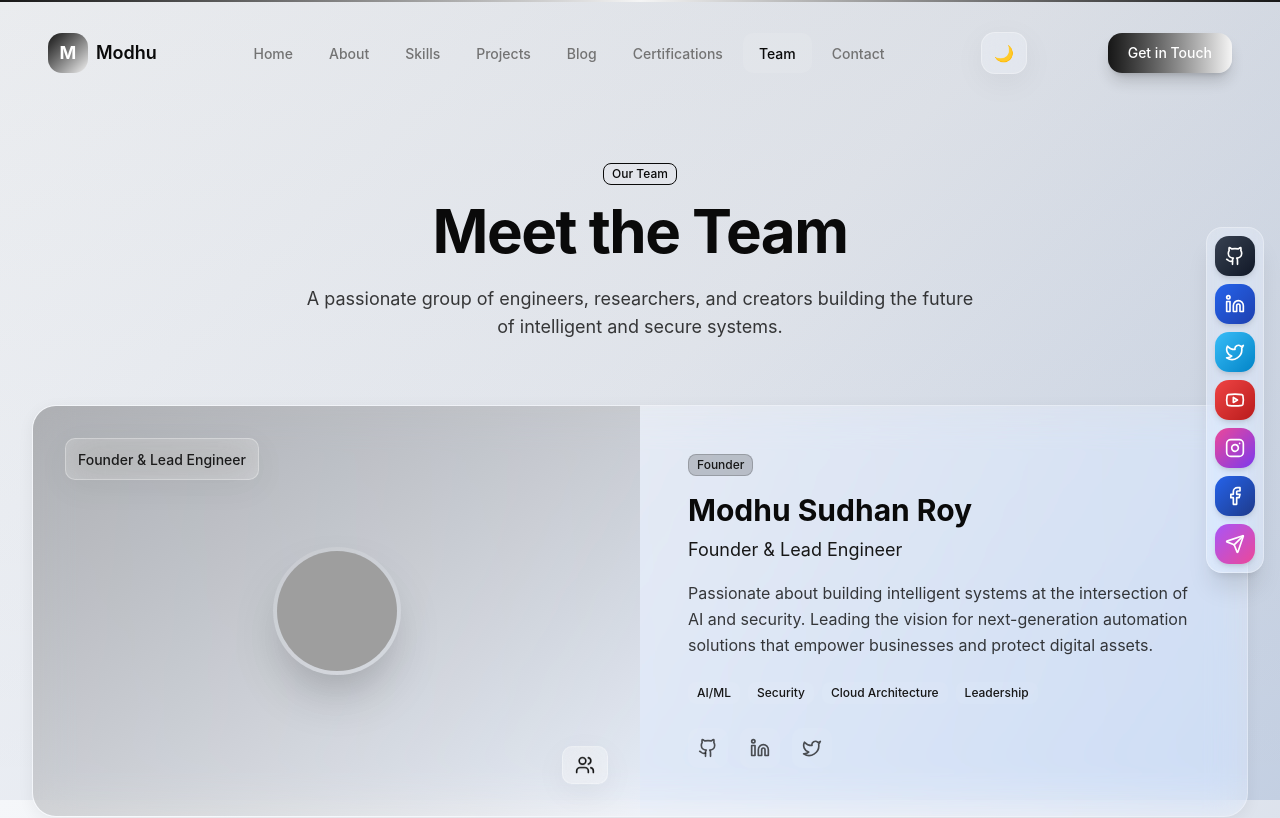
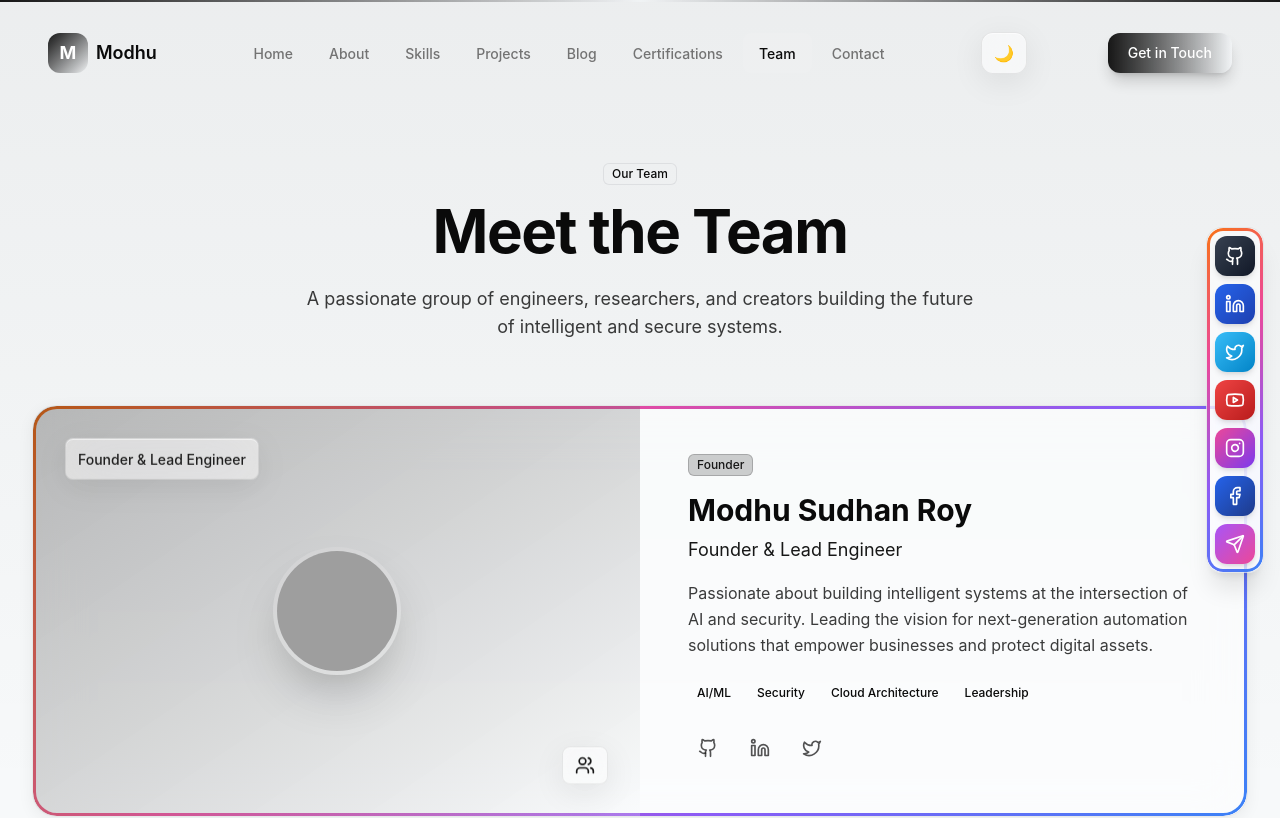
Before and after one commit to modhu-cps/modhu-protfoli, a Next.js app: page /team in a window 1280 px wide. Shown: the top 818 px of the page. Built offline with nearby package versions, Linux system fonts and the light colour scheme; grey boxes are pictures that could not be loaded.

Commit message:
Refactor globals.css for improved styling
Updated CSS variables for light and dark modes, improved glass effect styles, and refined card component styles.

```diff
--- a/app/globals.css
+++ b/app/globals.css
@@ -1,79 +1,60 @@
-@import 'tailwindcss';
-@import 'tw-animate-css';
+@import "tailwindcss";
+@import "tw-animate-css";
 
 @custom-variant dark (&:is(.dark *));
 
+/* =========================
+   ROOT (LIGHT MODE)
+========================= */
 :root {
-  --background: oklch(1 0 0);
+  --background: oklch(0.98 0.003 240);
   --foreground: oklch(0.145 0 0);
-  --card: oklch(1 0 0);
+  --card: oklch(1 0 0 / 0.75);
   --card-foreground: oklch(0.145 0 0);
-  --popover: oklch(1 0 0);
+  --popover: oklch(1 0 0 / 0.85);
   --popover-foreground: oklch(0.145 0 0);
   --primary: oklch(0.205 0 0);
   --primary-foreground: oklch(0.985 0 0);
-  --secondary: oklch(0.97 0 0);
-  --secondary-foreground: oklch(0.205 0 0);
-  --muted: oklch(0.97 0 0);
+  --secondary: oklch(0.97 0.002 240 / 0.8);
+  --muted: oklch(0.97 0.002 240 / 0.6);
   --muted-foreground: oklch(0.556 0 0);
-  --accent: oklch(0.97 0 0);
+  --accent: oklch(0.97 0.004 240 / 0.7);
   --accent-foreground: oklch(0.205 0 0);
-  --destructive: oklch(0.577 0.245 27.325);
-  --destructive-foreground: oklch(0.577 0.245 27.325);
-  --border: oklch(0.922 0 0);
-  --input: oklch(0.922 0 0);
-  --ring: oklch(0.708 0 0);
-  --chart-1: oklch(0.646 0.222 41.116);
-  --chart-2: oklch(0.6 0.118 184.704);
-  --chart-3: oklch(0.398 0.07 227.392);
-  --chart-4: oklch(0.828 0.189 84.429);
-  --chart-5: oklch(0.769 0.188 70.08);
-  --radius: 0.625rem;
-  --sidebar: oklch(0.985 0 0);
-  --sidebar-foreground: oklch(0.145 0 0);
-  --sidebar-primary: oklch(0.205 0 0);
-  --sidebar-primary-foreground: oklch(0.985 0 0);
-  --sidebar-accent: oklch(0.97 0 0);
-  --sidebar-accent-foreground: oklch(0.205 0 0);
-  --sidebar-border: oklch(0.922 0 0);
-  --sidebar-ring: oklch(0.708 0 0);
+  --border: oklch(0.85 0.005 240 / 0.5);
+  --input: oklch(0.922 0.003 240 / 0.6);
+  --ring: oklch(0.6 0.12 240);
+  --radius: 0.875rem;
+  --glass-bg: rgba(255, 255, 255, 0.55);
+  --glass-border: rgba(0, 0, 0, 0.08);
 }
 
+/* =========================
+   DARK MODE
+========================= */
 .dark {
-  --background: oklch(0.145 0 0);
+  --background: oklch(0.12 0.01 240);
   --foreground: oklch(0.985 0 0);
-  --card: oklch(0.145 0 0);
+  --card: oklch(0.18 0.012 240 / 0.75);
   --card-foreground: oklch(0.985 0 0);
-  --popover: oklch(0.145 0 0);
+  --popover: oklch(0.16 0.01 240 / 0.9);
   --popover-foreground: oklch(0.985 0 0);
   --primary: oklch(0.985 0 0);
   --primary-foreground: oklch(0.205 0 0);
-  --secondary: oklch(0.269 0 0);
-  --secondary-foreground: oklch(0.985 0 0);
-  --muted: oklch(0.269 0 0);
+  --secondary: oklch(0.22 0.01 240 / 0.7);
+  --muted: oklch(0.22 0.01 240 / 0.5);
   --muted-foreground: oklch(0.708 0 0);
-  --accent: oklch(0.269 0 0);
+  --accent: oklch(0.22 0.012 240 / 0.6);
   --accent-foreground: oklch(0.985 0 0);
-  --destructive: oklch(0.396 0.141 25.723);
-  --destructive-foreground: oklch(0.637 0.237 25.331);
-  --border: oklch(0.269 0 0);
-  --input: oklch(0.269 0 0);
-  --ring: oklch(0.439 0 0);
-  --chart-1: oklch(0.488 0.243 264.376);
-  --chart-2: oklch(0.696 0.17 162.48);
-  --chart-3: oklch(0.769 0.188 70.08);
-  --chart-4: oklch(0.627 0.265 303.9);
-  --chart-5: oklch(0.645 0.246 16.439);
-  --sidebar: oklch(0.205 0 0);
-  --sidebar-foreground: oklch(0.985 0 0);
-  --sidebar-primary: oklch(0.488 0.243 264.376);
-  --sidebar-primary-foreground: oklch(0.985 0 0);
-  --sidebar-accent: oklch(0.269 0 0);
-  --sidebar-accent-foreground: oklch(0.985 0 0);
-  --sidebar-border: oklch(0.269 0 0);
-  --sidebar-ring: oklch(0.439 0 0);
+  --border: oklch(1 0 0 / 0.12);
+  --input: oklch(1 0 0 / 0.08);
+  --ring: oklch(0.55 0.18 240);
+  --glass-bg: rgba(15, 23, 42, 0.7);
+  --glass-border: rgba(255, 255, 255, 0.12);
 }
 
+/* =========================
+   FONT & THEME
+========================= */
 @theme inline {
   --font-sans: 'Inter', 'Geist', 'Geist Fallback', ui-sans-serif, system-ui;
   --font-mono: 'Geist Mono', 'Geist Mono Fallback';
@@ -91,79 +72,64 @@
   --color-muted-foreground: var(--muted-foreground);
   --color-accent: var(--accent);
   --color-accent-foreground: var(--accent-foreground);
-  --color-destructive: var(--destructive);
-  --color-destructive-foreground: var(--destructive-foreground);
   --color-border: var(--border);
   --color-input: var(--input);
   --color-ring: var(--ring);
-  --color-chart-1: var(--chart-1);
-  --color-chart-2: var(--chart-2);
-  --color-chart-3: var(--chart-3);
-  --color-chart-4: var(--chart-4);
-  --color-chart-5: var(--chart-5);
-  --radius-sm: calc(var(--radius) - 4px);
-  --radius-md: calc(var(--radius) - 2px);
-  --radius-lg: var(--radius);
-  --radius-xl: calc(var(--radius) + 4px);
-  --color-sidebar: var(--sidebar);
-  --color-sidebar-foreground: var(--sidebar-foreground);
-  --color-sidebar-primary: var(--sidebar-primary);
-  --color-sidebar-primary-foreground: var(--sidebar-primary-foreground);
-  --color-sidebar-accent: var(--sidebar-accent);
-  --color-sidebar-accent-foreground: var(--sidebar-accent-foreground);
-  --color-sidebar-border: var(--sidebar-border);
-  --color-sidebar-ring: var(--sidebar-ring);
 }
 
+/* =========================
+   BASE
+========================= */
 @layer base {
+  * {
+    @apply border-border;
+  }
   body {
     @apply bg-background text-foreground;
-    background: linear-gradient(135deg, #f5f7fa 0%, #e5e9f0 50%, #c3cfe2 100%);
-    background-attachment: fixed;
-  }
-
-  .dark body {
-    background: linear-gradient(135deg, #0f172a 0%, #1e293b 50%, #334155 100%);
-  }
-
-  /* আগের * সিলেক্টর রিমুভ করেছি — এটাই আইকনের রঙ নষ্ট করছিল */
-}
-
-/* ============================================
-   🫧 Glass Effect (Glassmorphism)
-   ============================================ */
-@layer components {
-  .glass {
-    background: rgba(255, 255, 255, 0.25);
-    backdrop-filter: blur(18px) saturate(180%);
-    -webkit-backdrop-filter: blur(18px) saturate(180%);
-    border: 1px solid rgba(255, 255, 255, 0.3);
-    box-shadow: 0 8px 32px rgba(0, 0, 0, 0.05);
-  }
-
-  .dark .glass {
-    background: rgba(30, 41, 59, 0.35);
-    border: 1px solid rgba(255, 255, 255, 0.1);
-    box-shadow: 0 8px 32px rgba(0, 0, 0, 0.2);
+    min-height: 100vh;
   }
 }
 
-/* ============================================
-   🃏 3D Card with Hover Lift
-   ============================================ */
+/* =========================
+   🫧 GLASS (strong blur, Apple style)
+========================= */
+@layer components {
+  .glass {
+    background: var(--glass-bg);
+    backdrop-filter: blur(24px) saturate(180%);
+    -webkit-backdrop-filter: blur(24px) saturate(180%);
+    border: 1px solid var(--glass-border);
+    border-radius: var(--radius);
+    box-shadow: 0 8px 32px rgba(0, 0, 0, 0.08), inset 0 1px 0 rgba(255, 255, 255, 0.6);
+    transition: all 0.3s cubic-bezier(0.25, 0.46, 0.45, 0.94);
+  }
+  .dark .glass {
+    box-shadow: 0 8px 32px rgba(0, 0, 0, 0.3), inset 0 1px 0 rgba(255, 255, 255, 0.05);
+  }
+  .glass:hover {
+    transform: translateY(-2px);
+    box-shadow: 0 16px 40px rgba(0, 0, 0, 0.12), inset 0 1px 0 rgba(255, 255, 255, 0.8);
+  }
+  .dark .glass:hover {
+    box-shadow: 0 16px 40px rgba(0, 0, 0, 0.5), inset 0 1px 0 rgba(255, 255, 255, 0.1);
+  }
+}
+
+/* =========================
+   🃏 3D Card
+========================= */
 @layer components {
   .card-3d {
-    @apply rounded-2xl transition-all duration-500 ease-out;
+    border-radius: 1rem;
     transform-style: preserve-3d;
     perspective: 1000px;
+    transition: transform 0.5s cubic-bezier(0.25, 0.46, 0.45, 0.94), box-shadow 0.5s ease;
     box-shadow: 0 4px 16px rgba(0, 0, 0, 0.06);
   }
-
   .card-3d:hover {
     transform: translateY(-6px) rotateX(2deg) rotateY(1deg);
     box-shadow: 0 20px 40px rgba(0, 0, 0, 0.12), 0 0 0 1px rgba(255, 255, 255, 0.4) inset;
   }
-
   .dark .card-3d {
     box-shadow: 0 4px 16px rgba(0, 0, 0, 0.3);
   }
@@ -172,90 +138,66 @@
   }
 }
 
-/* ============================================
-   🌈 Gradient Border Card
-   ============================================ */
+/* =========================
+   🌈 THICK GRADIENT BORDER (3px)
+========================= */
 @layer components {
-  .gradient-border {
+  .gradient-border-thick {
     position: relative;
-    @apply rounded-2xl;
+    border-radius: 1rem;
+    isolation: isolate;
   }
-  .gradient-border::before {
+  .gradient-border-thick::before {
     content: '';
     position: absolute;
     inset: 0;
     border-radius: inherit;
-    padding: 1.5px;
+    padding: 3px;
     background: linear-gradient(135deg, #f97316, #ec4899, #8b5cf6, #3b82f6);
     -webkit-mask: linear-gradient(#fff 0 0) content-box, linear-gradient(#fff 0 0);
     mask: linear-gradient(#fff 0 0) content-box, linear-gradient(#fff 0 0);
     -webkit-mask-composite: xor;
     mask-composite: exclude;
     pointer-events: none;
+    z-index: -1;
   }
 }
 
-/* ============================================
-   ✨ Card Entrance Animation
-   ============================================ */
-@layer utilities {
-  .animate-card-in {
-    animation: cardEntry 0.6s cubic-bezier(0.25, 0.46, 0.45, 0.94) both;
-    opacity: 0;
-    transform: translateY(30px);
-  }
-
-  .animate-card-in-delay-1 { animation-delay: 0.1s; }
-  .animate-card-in-delay-2 { animation-delay: 0.2s; }
-  .animate-card-in-delay-3 { animation-delay: 0.3s; }
-  .animate-card-in-delay-4 { animation-delay: 0.4s; }
+/* =========================
+   CARD FIX
+========================= */
+[data-slot="card"],
+.card {
+  background: var(--card);
+  border: 1px solid var(--border);
+  border-radius: var(--radius);
 }
 
-@keyframes cardEntry {
-  to {
-    opacity: 1;
-    transform: translateY(0);
-  }
+/* =========================
+   INPUT FIX
+========================= */
+input,
+textarea {
+  background: var(--glass-bg);
+  border: 1px solid var(--border);
 }
 
-/* ============================================
-   🎛️ Clear Glass Button (ক্লিয়ার বাটন)
-   ============================================ */
-@layer components {
-  .btn-glass {
-    @apply inline-flex items-center justify-center rounded-xl px-5 py-2.5 text-sm font-medium transition-all duration-300;
-    background: rgba(255, 255, 255, 0.15);
-    backdrop-filter: blur(12px);
-    -webkit-backdrop-filter: blur(12px);
-    border: 1px solid rgba(255, 255, 255, 0.3);
-    color: var(--foreground);
-    box-shadow: 0 2px 8px rgba(0,0,0,0.04);
-  }
-
-  .btn-glass:hover {
-    background: rgba(255, 255, 255, 0.25);
-    border-color: rgba(255, 255, 255, 0.5);
-    box-shadow: 0 4px 16px rgba(0,0,0,0.08);
-  }
-
-  .dark .btn-glass {
-    background: rgba(30, 41, 59, 0.5);
-    border-color: rgba(255, 255, 255, 0.1);
-    box-shadow: 0 2px 8px rgba(0,0,0,0.2);
-  }
-
-  .dark .btn-glass:hover {
-    background: rgba(30, 41, 59, 0.7);
-    border-color: rgba(255, 255, 255, 0.2);
-    box-shadow: 0 4px 16px rgba(0,0,0,0.3);
-  }
+/* =========================
+   SCROLLBAR
+========================= */
+::-webkit-scrollbar {
+  width: 6px;
+}
+::-webkit-scrollbar-thumb {
+  background: var(--border);
+  border-radius: 10px;
 }
 
-/* ============================================
-   🏆 Smooth transitions for interactive elements
-   ============================================ */
+/* =========================
+   SMOOTH TRANSITIONS
+========================= */
 @layer base {
   a, button {
     transition: all 0.2s ease;
   }
-    }
+}
```
